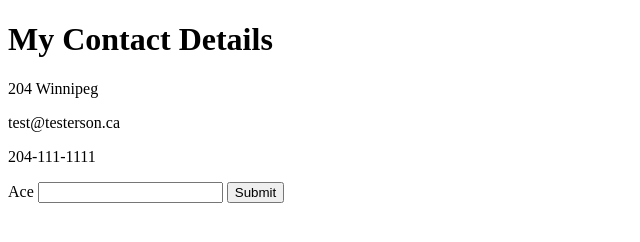
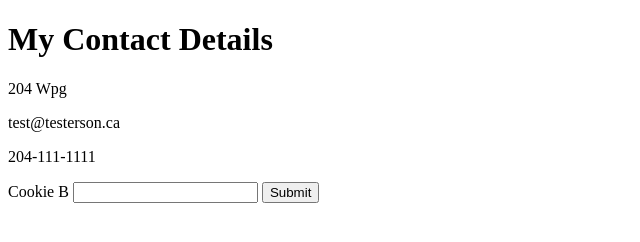
Before and after one commit to cookiebutter24/cv, a plain HTML site: page Contact Me.html in a window 1280 px wide. Shown: the whole page, without its empty margins (0-640 px from the left). Drawn offline with Linux system fonts and the light colour scheme.

Commit message:
Update Contact Me.html

```diff
--- a/Contact Me.html
+++ b/Contact Me.html
@@ -6,12 +6,12 @@
   </head>
   <body>
     <h1> My Contact Details </h1>
-    <p> 204 Winnipeg </p>
+    <p> 204 Wpg </p>
     <p> test@testerson.ca </p>
     <p> 204-111-1111 </p>
 
     <form class="''" action="mailto:test@test.ca" method="post">
-      <label for=""> Ace </label>
+      <label for=""> Cookie B </label>
       <input type="text" name="" value="">
       <input type="submit" name="">
 
```
